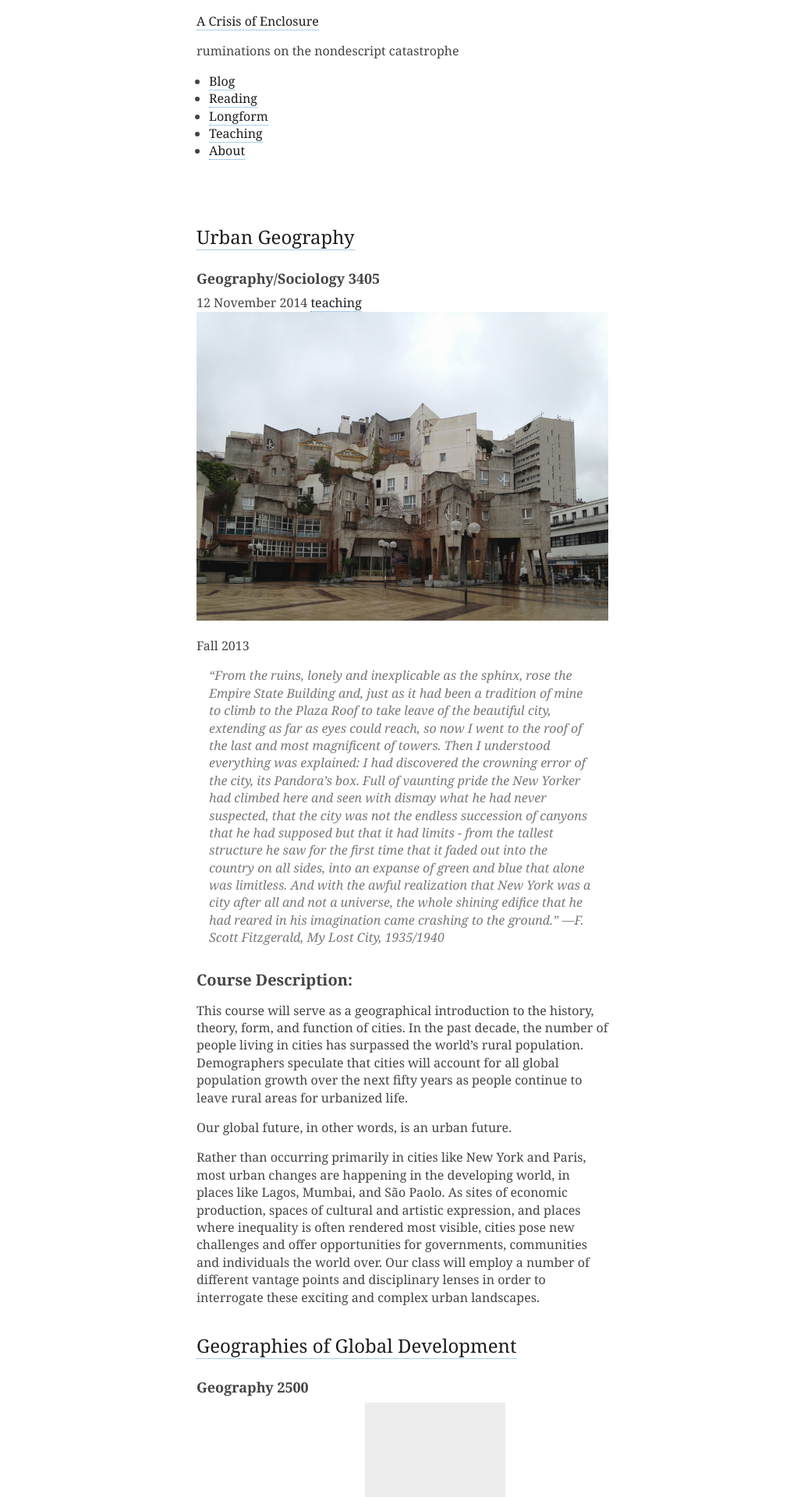
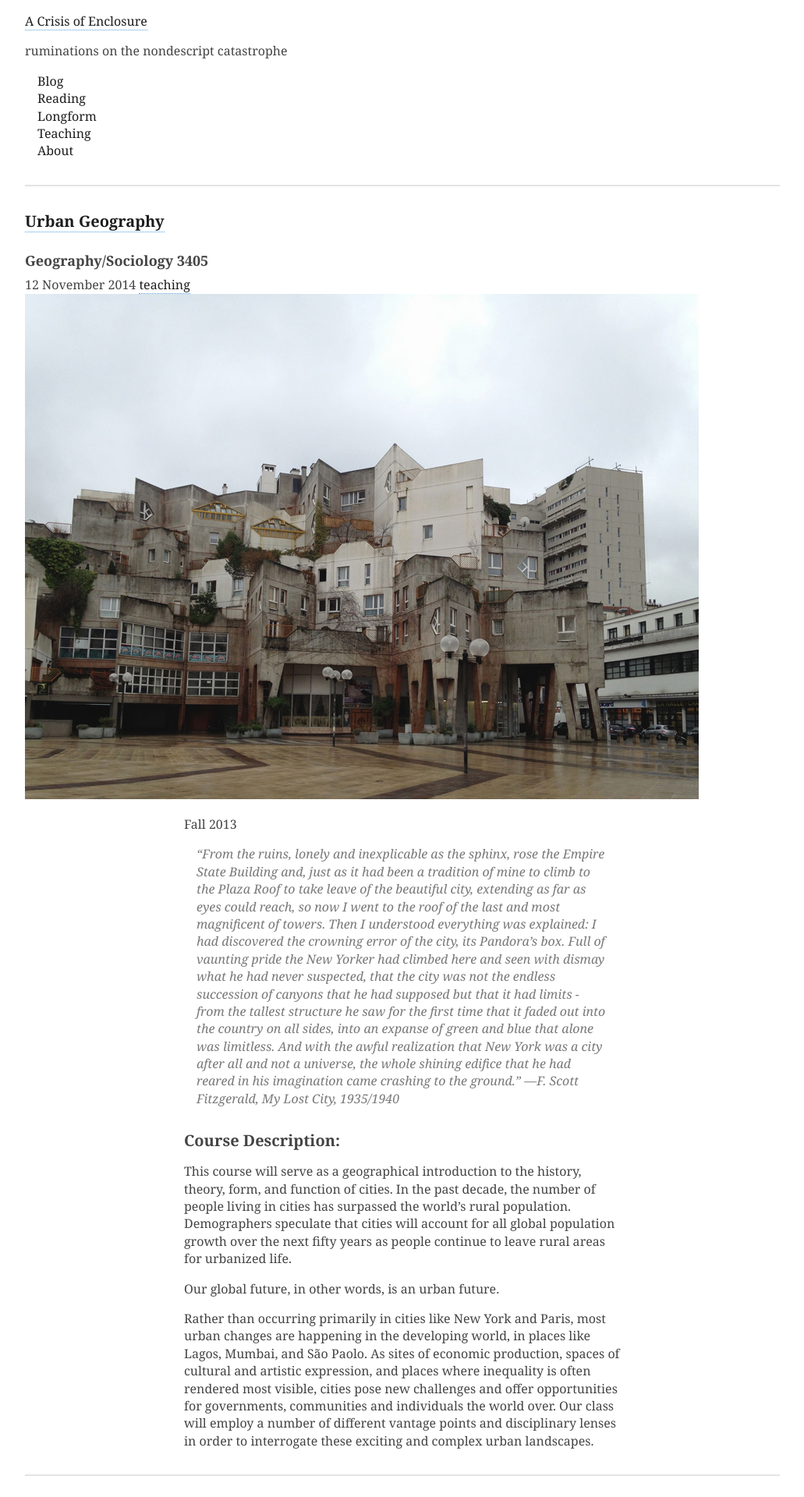
Before and after one commit to nisaface/nisaface.github.io, a Jekyll site: the page built from index.html, in a window 1280 px wide. Shown: the top 1920 px of the page at 78% size, without its empty margins (124-1155 px from the left). Built offline with Jekyll 4.4.1, drawn with Linux system fonts in a browser that asks for light colours; the list of posts is cut into pages by our own code.

Commit message:
update layout to be wider

```diff
--- a/_layouts/default.html
+++ b/_layouts/default.html
@@ -18,10 +18,10 @@
         <p class="site-description">{{ site.description }}</p>
         <nav class="site-nav">
           <ul class="site-nav-list">
-            <li class="site-nav-item"><a {% if page.category == 'blog' or page.type == 'blog' %}class="is-active" {% endif %} href="{{ site.url }}">Blog</a></li>
-            <li class="site-nav-item"><a {% if page.category == 'reading' or page.type == 'reading' %}class="is-active" {% endif %} href="{{ site.url }}/category/reading/">Reading</a></li>
-            <li class="site-nav-item"><a {% if page.category == 'longform' or page.type == 'longform' %}class="is-active" {% endif %} href="{{ site.url }}/category/longform/">Longform</a></li>
-            <li class="site-nav-item"><a {% if page.category == 'teaching' or page.type == 'teaching' %}class="is-active" {% endif %} href="{{ site.url }}/category/teaching/">Teaching</a></li>
+            <li class="site-nav-item"><a class="site-nav-link" {% if page.category == 'blog' or page.type == 'blog' %}class="is-active" {% endif %} href="{{ site.url }}">Blog</a></li>
+            <li class="site-nav-item"><a class="site-nav-link"{% if page.category == 'reading' or page.type == 'reading' %}class="is-active" {% endif %} href="{{ site.url }}/category/reading/">Reading</a></li>
+            <li class="site-nav-item"><a class="site-nav-link"{% if page.category == 'longform' or page.type == 'longform' %}class="is-active" {% endif %} href="{{ site.url }}/category/longform/">Longform</a></li>
+            <li class="site-nav-item"><a class="site-nav-link"{% if page.category == 'teaching' or page.type == 'teaching' %}class="is-active" {% endif %} href="{{ site.url }}/category/teaching/">Teaching</a></li>
             <li class="site-nav-item"><a class="site-nav-link" {% if page.title == 'About' %}class="is-active" {% endif %} href="{{ site.url }}/about/">About</a></li>
           </ul>
         </nav>
--- a/css/style.css
+++ b/css/style.css
@@ -1,3 +1,6 @@
+/* ==========================================================================
+   Normalize
+   ========================================================================== */
 /*! normalize.css v3.0.2 | MIT License | git.io/normalize */
 
 /**
@@ -426,7 +429,10 @@ th {
   padding: 0;
 }
 
-/*! Typography */
+
+/* ==========================================================================
+   Typography
+   ========================================================================== */
 
 body {
   background-color: #ffffff;
@@ -552,9 +558,7 @@ pre code {
 /*s*/
 /*samp*/
 
-small {
-  font-size: .875em;
-}
+/*small*/
 
 /*strong*/
 /*sub*/
@@ -596,21 +600,78 @@ figure {
   max-width: 100%;
 }
 
-/*! Layout */
+
+/* ==========================================================================
+   Layout
+   ========================================================================== */
 
 * {
   box-sizing: border-box;
 }
 
+/* maintains overall site width */
 .container {
   margin: 0 auto;
-  max-width: 35em;
+  max-width: 1000px;
   padding: 1em;
 }
 
-/* Post */
+/* Header
+   ========================================================================== */
+.site-header {
+}
+
+.site-title {
+}
+
+.site-description {
+}
+
+/* Nav
+   ========================================================================== */
+.site-nav {
+}
+
+.site-nav-list {
+  list-style: none;
+  padding: 0;
+  margin: 0;
+}
+
+.site-nav-item {
+}
+
+.site-nav-link {
+  border-bottom: none;
+  padding: .5em 1em;
+  text-align: center;
+}
+
+/* Post
+   ========================================================================== */
+.post {
+  border-top: .125em solid #E3E3E3;
+  padding: 2em 0 1em;
+}
+
+.post-header {
+}
 
 .post-title {
-  font-weight: normal;
-  font-size: 1.5em;
+  margin-top: 0;
 }
+
+.post-date {
+}
+
+.post-category {
+}
+
+.post-image {
+}
+
+.post-content {
+  max-width: 35em;
+  margin: 0 auto;
+
+}
```
Also changed, not shown: _posts/2013-07-08-care_and_custody.md (+0 -1 lines).
